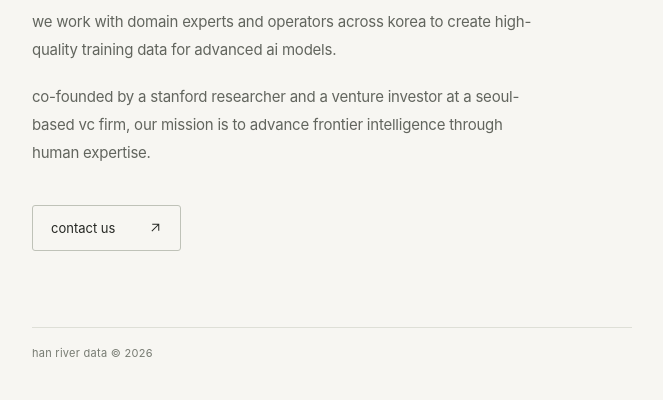
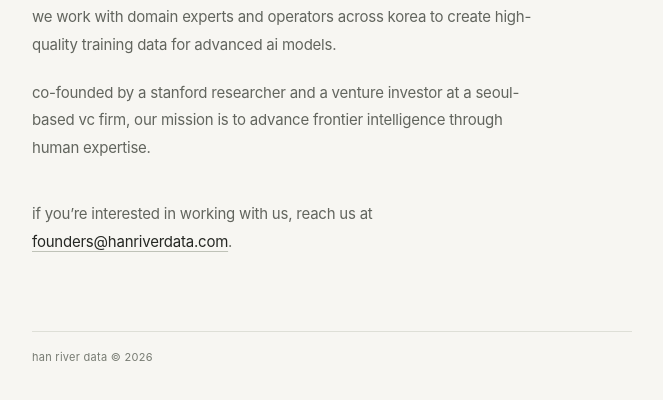
Before and after one commit to jelee2000/hanriverdata, a plain HTML site: page index.html in a window 1280 px wide. Shown: the part 332-732 px from the top of the page, without its empty margins (308-971 px from the left). Drawn offline with Linux system fonts and the light colour scheme.

Commit message:
Add founders contact invitation

```diff
--- a/index.html
+++ b/index.html
@@ -36,14 +36,13 @@
       h2 { max-width: 540px; margin: 0 0 30px; font-size: clamp(32px, 4.2vw, 44px); line-height: 1.18; letter-spacing: -.055em; font-weight: 400; text-wrap: balance; }
       p { max-width: 510px; margin: 0; color: #62655e; font-size: 15px; line-height: 1.85; letter-spacing: -.015em; }
       p + p { margin-top: 20px; }
-      .contact { display: inline-flex; align-items: center; gap: 34px; width: fit-content; min-height: 46px; padding: 12px 18px; margin-top: 38px; border: 1px solid #bfc2b8; border-radius: 3px; color: #252723; font-size: 13px; text-decoration: none; transition: background-color .15s, border-color .15s; }
-      .contact:hover { background: #eaece4; border-color: #858c7d; }
-      .contact:focus-visible { outline: 2px solid #4e6346; outline-offset: 5px; }
-      .contact svg { width: 13px; height: 13px; }
+      .contact { margin-top: 38px; }
+      .contact a { color: #252723; text-decoration-color: #bfc2b8; text-underline-offset: 4px; white-space: nowrap; }
+      .contact a:hover { text-decoration-color: currentColor; }
+      .contact a:focus-visible { outline: 2px solid #4e6346; outline-offset: 5px; }
       footer { margin-top: 76px; padding-top: 18px; border-top: 1px solid #dedfd7; color: #777b72; font-size: 11px; letter-spacing: .025em; }
       ::selection { color: #252723; background: #dce1d3; }
       @media (max-width: 480px) { main { width: calc(100% - 48px); padding-block: 56px; } header { margin-bottom: 58px; } h2 { font-size: 34px; } footer { margin-top: 60px; } }
-      @media (prefers-reduced-motion: reduce) { .contact { transition: none; } }
     </style>
   </head>
   <body>
@@ -56,7 +55,7 @@
         <h2 id="mission">high-quality data for<br>frontier intelligence.</h2>
         <p>we work with domain experts and operators across korea to create high-quality training data for advanced ai models.</p>
         <p>co-founded by a stanford researcher and a venture investor at a seoul-based vc firm, our mission is to advance frontier intelligence through human expertise.</p>
-        <a class="contact" href="mailto:contact@hanriverdata.com" aria-label="Contact Han River Data by email">contact us <svg viewBox="0 0 16 16" fill="none" aria-hidden="true"><path d="M3.5 12.5 12 4M4 4h8v8" stroke="currentColor" stroke-width="1.25"/></svg></a>
+        <p class="contact">if you’re interested in working with us, reach us at <a href="mailto:founders@hanriverdata.com">founders@hanriverdata.com</a>.</p>
       </section>
       <footer>han river data © 2026</footer>
     </main>
```
Also changed, not shown: README.md.
